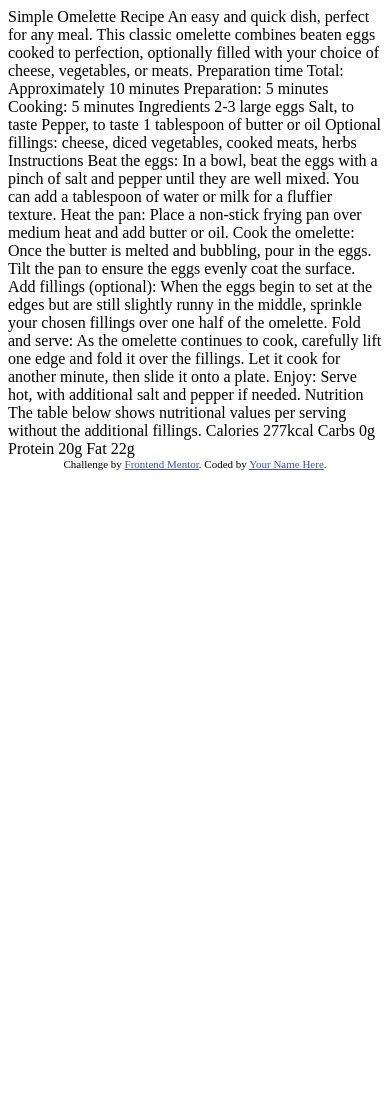
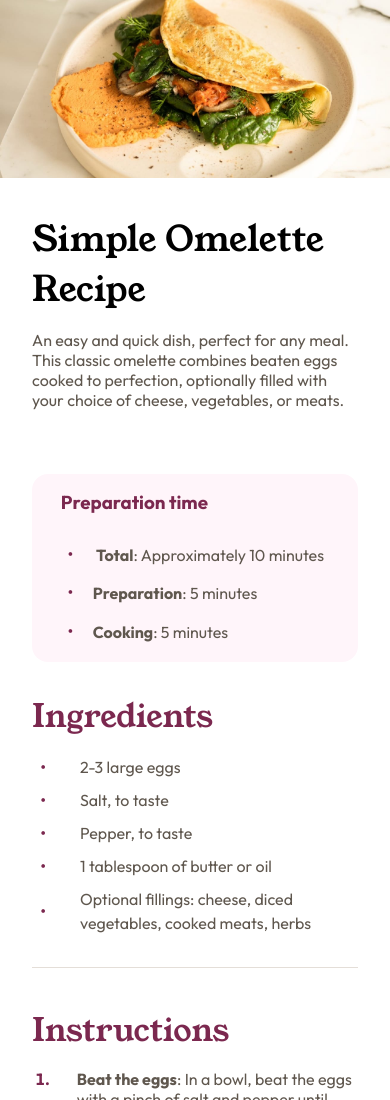
Before and after one commit to TomSif/Front-end_Mentor_recipe-page-main, a plain HTML site: page index.html in a window 390 px wide. Shown: the top 1100 px of the page. Before the commit the page ends 844 px from the top, so only its background shows below. Drawn offline with Linux system fonts and the light colour scheme.

Commit message:
responsive

```diff
--- a/index.html
+++ b/index.html
@@ -1,77 +1,156 @@
 <!DOCTYPE html>
 <html lang="en">
   <head>
-  <meta charset="UTF-8">
-  <meta name="viewport" content="width=device-width, initial-scale=1.0"> <!-- displays site properly based on user's device -->
-
-  <link rel="icon" type="image/png" sizes="32x32" href="./assets/images/favicon-32x32.png">
-
+    <meta charset="UTF-8" />
+    <meta name="viewport" content="width=device-width, initial-scale=1.0" />
+    <meta name="description" content="front end exercice about a recipe page" />
+    <meta
+      name="keywords"
+      content="Web developpement, front-end, front-end Mentor, html, css, recipe, cooking"
+    />
+    <link rel="stylesheet" href="./styles.css" />
+    <link
+      rel="icon"
+      type="image/png"
+      sizes="32x32"
+      href="./assets/images/favicon-32x32.png"
+    />
     <title>Frontend Mentor | Recipe page</title>
-
-  <!-- Feel free to remove these styles or customise in your own stylesheet 👍 -->
-  <style>
-    .attribution { font-size: 11px; text-align: center; }
-    .attribution a { color: hsl(228, 45%, 44%); }
-  </style>
   </head>
   <body>
-
-  Simple Omelette Recipe
-
-  An easy and quick dish, perfect for any meal. This classic omelette combines beaten eggs cooked
-  to perfection, optionally filled with your choice of cheese, vegetables, or meats.
-
-  Preparation time
-
-  Total: Approximately 10 minutes
-  Preparation: 5 minutes
-  Cooking: 5 minutes
-
-  Ingredients
-
-  2-3 large eggs
-  Salt, to taste
-  Pepper, to taste
-  1 tablespoon of butter or oil
-  Optional fillings: cheese, diced vegetables, cooked meats, herbs
-
-  Instructions
-
-  Beat the eggs: In a bowl, beat the eggs with a pinch of salt and pepper until they are well mixed.
-  You can add a tablespoon of water or milk for a fluffier texture.
-
-  Heat the pan: Place a non-stick frying pan over medium heat and add butter or oil.
-
-  Cook the omelette: Once the butter is melted and bubbling, pour in the eggs. Tilt the pan to ensure
-  the eggs evenly coat the surface.
-
-  Add fillings (optional): When the eggs begin to set at the edges but are still slightly runny in the
-  middle, sprinkle your chosen fillings over one half of the omelette.
-
-  Fold and serve: As the omelette continues to cook, carefully lift one edge and fold it over the
-  fillings. Let it cook for another minute, then slide it onto a plate.
-
-  Enjoy: Serve hot, with additional salt and pepper if needed.
-
-  Nutrition
-
-  The table below shows nutritional values per serving without the additional fillings.
-
-  Calories
-  277kcal
-
-  Carbs
-  0g
-
-  Protein
-  20g
-
-  Fat
-  22g
-
-  <div class="attribution">
-    Challenge by <a href="https://www.frontendmentor.io?ref=challenge" target="_blank">Frontend Mentor</a>.
-    Coded by <a href="#">Your Name Here</a>.
+    <div class="tile">
+      <header>
+        <section class="imgHeader">
+          <img
+            src="./assets/images/image-omelette.jpeg"
+            alt="image d'une omelette en couverture"
+          />
+        </section>
+        <section class="h1Header">
+          <h1>Simple Omelette Recipe</h1>
+          <p class="h1Header-paragraph">
+            An easy and quick dish, perfect for any meal. This classic omelette
+            combines beaten eggs cooked to perfection, optionally filled with
+            your choice of cheese, vegetables, or meats.
+          </p>
+        </section>
+        <section class="preparationHeader">
+          <h3>Preparation time</h3>
+          <ul>
+            <li>
+              <strong>Total</strong><span>: Approximately 10 minutes</span>
+            </li>
+            <li><strong>Preparation</strong><span>: 5 minutes</span></li>
+            <li><strong>Cooking</strong><span>: 5 minutes</span></li>
+          </ul>
+        </section>
+        <section class="ingredientsHeader">
+          <h2>Ingredients</h2>
+          <ul>
+            <li>
+              <span class="bullet"></span
+              ><span class="ingredientsText">2-3 large eggs</span>
+            </li>
+            <li>
+              <span class="bullet"></span
+              ><span class="ingredientsText">Salt, to taste</span>
+            </li>
+            <li>
+              <span class="bullet"></span
+              ><span class="ingredientsText">Pepper, to taste</span>
+            </li>
+            <li>
+              <span class="bullet"></span
+              ><span class="ingredientsText"
+                >1 tablespoon of butter or oil</span
+              >
+            </li>
+            <li>
+              <span class="bulletL"></span
+              ><span class="ingredientsText"
+                >Optional fillings: cheese, diced vegetables, cooked meats,
+                herbs</span
+              >
+            </li>
+          </ul>
+        </section>
+      </header>
+      <main>
+        <h2>Instructions</h2>
+        <ol>
+          <li>
+            <strong>Beat the eggs</strong>
+            <span
+              >: In a bowl, beat the eggs with a pinch of salt and pepper until
+              they are well mixed. You can add a tablespoon of water or milk for
+              a fluffier texture.</span
+            >
+          </li>
+          <li>
+            <strong>Heat the pan</strong>
+            <span
+              >: Place a non-stick frying pan over medium heat and add butter or
+              oil.</span
+            >
+          </li>
+          <li>
+            <strong>Cook the omelette</strong>
+            <span
+              >: Once the butter is melted and bubbling, pour in the eggs. Tilt
+              the pan to ensure the eggs evenly coat the surface.</span
+            >
+          </li>
+          <li>
+            <strong>Add fillings (optional)</strong>
+            <span
+              >: When the eggs begin to set at the edges but are still slightly
+              runny in the middle, sprinkle your chosen fillings over one half
+              of the omelette.</span
+            >
+          </li>
+          <li>
+            <strong>Fold and serve</strong>
+            <span
+              >: As the omelette continues to cook, carefully lift one edge and
+              fold it over the fillings. Let it cook for another minute, then
+              slide it onto a plate.</span
+            >
+          </li>
+          <li>
+            <strong>Enjoy</strong>
+            <span>: Serve hot, with additional salt and pepper if needed.</span>
+          </li>
+        </ol>
+      </main>
+      <footer>
+        <section class="nutrition">
+          <h2>Nutrition</h2>
+          <p>
+            The table below shows nutritional values per serving without the
+            additional fillings.
+          </p>
+          <table>
+            <tbody>
+              <tr>
+                <td>Calories</td>
+                <td>277 kcal</td>
+              </tr>
+              <tr>
+                <td>Carbs</td>
+                <td>0 g</td>
+              </tr>
+              <tr>
+                <td>Protein</td>
+                <td>20 g</td>
+              </tr>
+              <tr class="noBorder">
+                <td>Fat</td>
+                <td>22 g</td>
+              </tr>
+            </tbody>
+          </table>
+        </section>
+      </footer>
     </div>
   </body>
 </html>
--- /dev/null
+++ b/styles.css
@@ -0,0 +1,319 @@
+:root {
+  --White: hsl(0, 0%, 100%);
+  --Stone100: hsl(30, 54%, 90%);
+  --Stone150: hsl(30, 18%, 87%);
+  --Stone600: hsl(30, 10%, 34%);
+  --Stone900: hsl(24, 5%, 18%);
+  --Brown800: hsl(14, 45%, 36%);
+  --Rose800: hsl(332, 51%, 32%);
+  --Rose50: hsl(330, 100%, 98%);
+}
+
+@font-face {
+  font-family: "Young Serif";
+  src: url("./assets/fonts/young-serif/YoungSerif-Regular.ttf")
+    format("truetype");
+  font-weight: 400;
+  font-style: normal;
+}
+@font-face {
+  font-family: "Outfit";
+  src: url("./assets/fonts/outfit/Outfit-VariableFont_wght.ttf")
+    format("truetype");
+  font-weight: 200 700;
+  font-style: normal;
+}
+
+* {
+  padding: 0;
+  margin: 0;
+  box-sizing: border-box;
+}
+
+body {
+  background-color: var(--Stone100);
+
+  font-family: "Outfit", sans-serif;
+  font-size: 16px;
+  display: flex;
+  flex-direction: column;
+  justify-content: center;
+  align-items: center;
+}
+
+.tile {
+  background-color: var(--White);
+  max-width: 740px;
+  height: auto;
+  font-family: "Outfit", sans-serif;
+  font-size: 1 rem;
+  display: flex;
+  flex-direction: column;
+  justify-content: center;
+  align-items: center;
+  margin: 0 auto;
+}
+
+.imgHeader {
+  max-width: 656px;
+  margin: 0 auto;
+}
+
+.imgHeader img {
+  width: 100%;
+  height: auto;
+}
+.h1Header {
+  padding: 2rem;
+}
+.h1Header h1 {
+  font-family: "Young Serif", "Times New Roman", Times, serif;
+  font-size: 2.2rem;
+  font-weight: 400;
+}
+
+.h1Header-paragraph {
+  padding-top: 1rem;
+  color: var(--Stone600);
+}
+
+.preparationHeader {
+  margin: 2rem;
+  padding: 1rem;
+  background-color: var(--Rose50);
+  border-radius: 1rem;
+}
+.preparationHeader h3 {
+  color: var(--Rose800);
+  margin-left: 0.8rem;
+}
+.preparationHeader ul {
+  padding: 1rem 1rem 0rem 2.2rem;
+  list-style-position: outside;
+  list-style: none;
+}
+.preparationHeader ul li {
+  color: var(--Stone600);
+  padding-left: 1rem;
+  margin-top: 0.6rem;
+  line-height: 1.5;
+}
+ul li span {
+  line-height: 1.5;
+  margin-left: 0;
+}
+ul li strong {
+  margin-left: -0.8rem;
+}
+/* A changer en priorité lors du breakpoint en réso supérieure*/
+
+.preparationHeader ul li:first-child::before {
+  color: var(--Rose800);
+  content: "\2022" !important;
+  position: relative !important;
+  left: -2rem !important;
+  top: 0.75rem !important;
+  font-size: 1.2rem !important;
+}
+.preparationHeader ul li::before {
+  color: var(--Rose800);
+  font-size: 1.2rem;
+  content: "\2022" !important;
+  left: -2rem !important;
+  position: relative !important;
+}
+
+.ingredientsHeader {
+  margin: 2rem;
+  border-bottom: 1px solid var(--Stone150);
+  padding-bottom: 2rem;
+}
+.ingredientsHeader h2 {
+  font-family: "Young Serif";
+  color: var(--Rose800);
+  font-weight: 400;
+  font-size: 2rem;
+}
+.ingredientsHeader ul {
+  display: grid;
+  grid-template-columns: 1rem 1fr;
+  align-items: start;
+  gap: 0.5rem;
+  list-style: none;
+  padding-left: 0.5rem;
+  padding-top: 1rem;
+}
+
+.ingredientsHeader li {
+  display: contents;
+}
+.bullet::before {
+  content: "\2022";
+  font-size: 1.2rem;
+  color: var(--Rose800);
+  display: inline-block;
+  position: relative;
+}
+.bulletL::before {
+  content: "\2022"; /* Symbole de la puce */
+  font-size: 1.2rem;
+  color: var(--Rose800);
+  display: inline-block;
+  position: relative;
+  padding-top: 0.75rem;
+}
+.ingredientsHeader li span {
+  line-height: 1.5rem;
+}
+
+.ingredientsText {
+  padding-left: 1rem;
+  font-family: "Outfit", sans-serif;
+  font-weight: 400;
+  color: var(--Stone600);
+  line-height: 1.5rem;
+}
+main {
+  margin: 0.5rem 2rem 2rem 2rem;
+  padding-bottom: 2rem;
+  border-bottom: 1px solid var(--Stone100);
+}
+main h2 {
+  font-family: "Young Serif";
+  color: var(--Rose800);
+  font-weight: 400;
+  font-size: 2rem;
+}
+main ol {
+  padding-left: 1.3rem;
+  padding-top: 1rem;
+}
+main ol li {
+  padding-left: 1.5rem;
+  margin-bottom: 0.4rem;
+}
+main ol li::marker {
+  color: var(--Rose800);
+  font-weight: bold;
+  font-size: 1rem;
+}
+main ol li strong {
+  color: var(--Stone600);
+  margin-right: -0.2rem;
+}
+main ol li span {
+  color: var(--Stone600);
+  /* padding-left: -1rem; */
+}
+
+.nutrition {
+  margin: 0rem 2rem 2rem 2rem;
+}
+.nutrition h2 {
+  font-family: "Young Serif";
+  color: var(--Rose800);
+  font-weight: 400;
+  font-size: 2rem;
+}
+.nutrition p {
+  padding-top: 1rem;
+  padding-bottom: 1rem;
+  color: var(--Stone600);
+}
+table {
+  width: 100%;
+}
+table tr td {
+  border-bottom: 1px solid var(--Stone100);
+  padding-top: 1rem;
+  padding-bottom: 1rem;
+}
+table tbody td:first-child {
+  padding-left: 2rem !important;
+  color: var(--Stone600);
+}
+table tbody td:last-child {
+  color: var(--Rose800);
+  font-weight: bolder;
+}
+.noBorder td {
+  border-bottom: none;
+}
+/* Break point pour puce dans preparation time */
+
+@media (min-width: 389px) {
+  .preparationHeader ul li:first-child::before {
+    color: var(--Rose800);
+    content: "\2022" !important;
+    position: relative !important;
+    left: -2rem !important;
+    font-size: 1.2rem !important;
+    top: 0px !important;
+  }
+}
+
+/* Break point pour puce dans Ingredients */
+@media (min-width: 559px) {
+  .bulletL::before {
+    content: "\2022"; /* Symbole de la puce */
+    font-size: 1.2rem;
+    color: var(--Rose800);
+    display: inline-block;
+    position: relative;
+    padding-top: 0rem;
+  }
+}
+@media (min-width: 700px) {
+  .imgHeader {
+    padding-top: 1rem;
+  }
+  .imgHeader img {
+    border-radius: 1rem;
+  }
+}
+@media (min-width: 737px) {
+  .imgHeader {
+    padding-top: 2rem;
+  }
+}
+@media (min-width: 750px) {
+  .tile {
+    margin-top: 1rem;
+    margin-bottom: 1rem;
+    border-radius: 1rem;
+  }
+}
+/* Ordinateur */
+@media (min-width: 829px) {
+  .tile {
+    margin-top: 2rem;
+    margin-bottom: 2rem;
+  }
+}
+@media (min-width: 905px) {
+  .tile {
+    margin-top: 3rem;
+    margin-bottom: 3rem;
+  }
+}
+@media (min-width: 955px) {
+  .tile {
+    margin-top: 4rem;
+    margin-bottom: 4rem;
+  }
+}
+
+@media (min-width: 1015px) {
+  .tile {
+    margin-top: 5rem;
+    margin-bottom: 5rem;
+  }
+}
+
+/* Grand écran */
+@media (min-width: 1441px) {
+  .tile {
+    margin-top: 6rem;
+    margin-bottom: 6rem;
+  }
+}
```
Also changed, not shown: Screenshot 2024-09-16 at 09-08-24 Frontend Mentor Recipe page.png (added), probleme strong span.png (added). Lines whose indentation alone changed are shown as unchanged.
